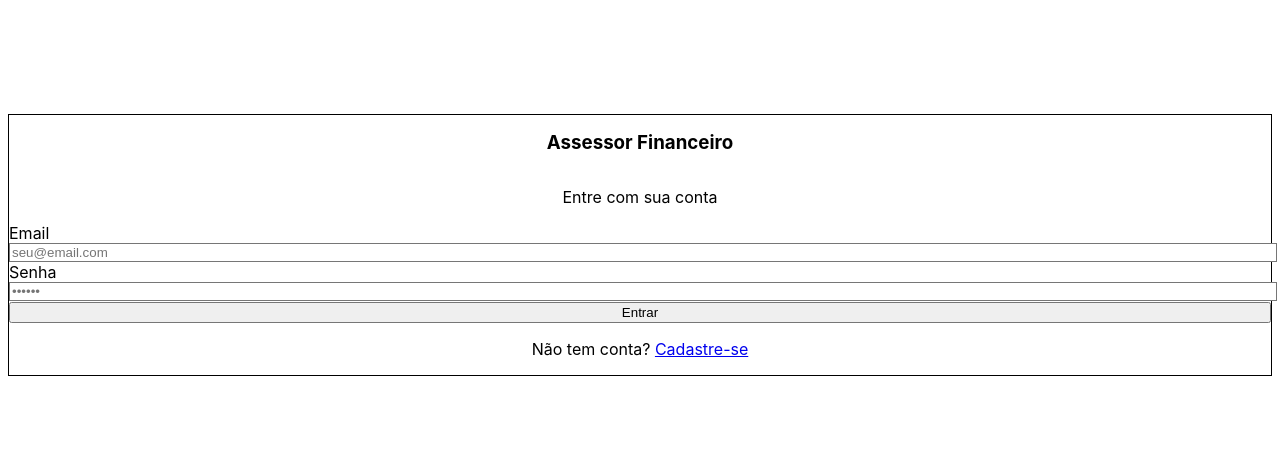
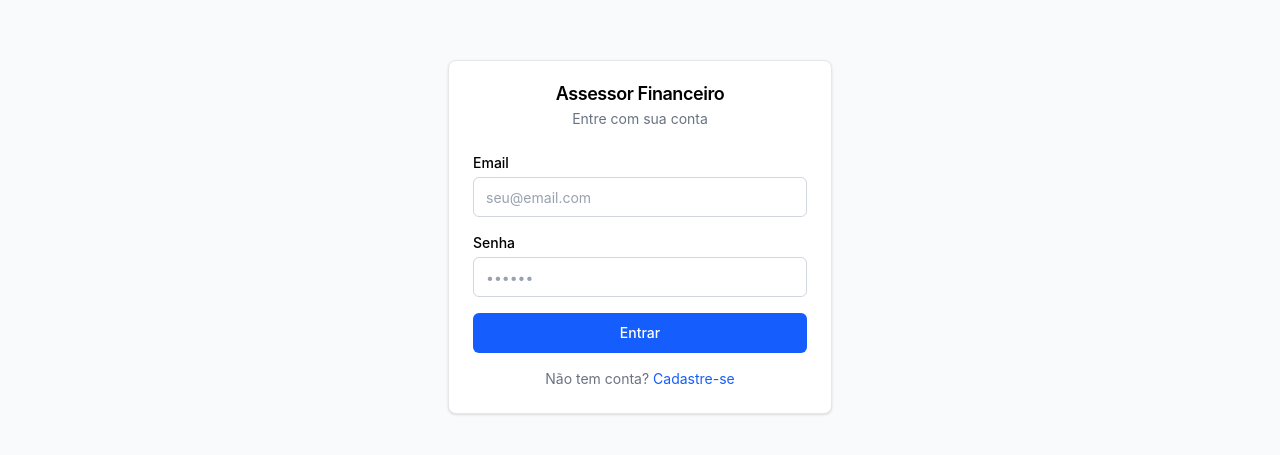
Before and after one commit to emaildoissa/assistente-financeiro, a Next.js app in the folder apps/frontend/: page /login in a window 1280 px wide. Shown: the part 163-618 px from the top of the page. Built offline with nearby package versions, Linux system fonts and the light colour scheme; no server answers.

Commit message:
fix: migrar tailwind.config.ts para sintaxe Tailwind v4 (globals.css com @import)

```diff
--- a/apps/frontend/src/app/globals.css
+++ b/apps/frontend/src/app/globals.css
@@ -1,6 +1,4 @@
-@tailwind base;
-@tailwind components;
-@tailwind utilities;
+@import "tailwindcss";
 
 body {
   font-family: -apple-system, BlinkMacSystemFont, 'Segoe UI', Roboto, sans-serif;
--- a/apps/frontend/tailwind.config.ts
+++ /dev/null
@@ -1,15 +0,0 @@
-import type { Config } from 'tailwindcss';
-
-const config: Config = {
-  content: [
-    './src/pages/**/*.{js,ts,jsx,tsx,mdx}',
-    './src/components/**/*.{js,ts,jsx,tsx,mdx}',
-    './src/app/**/*.{js,ts,jsx,tsx,mdx}',
-  ],
-  theme: {
-    extend: {},
-  },
-  plugins: [],
-};
-
-export default config;
```
